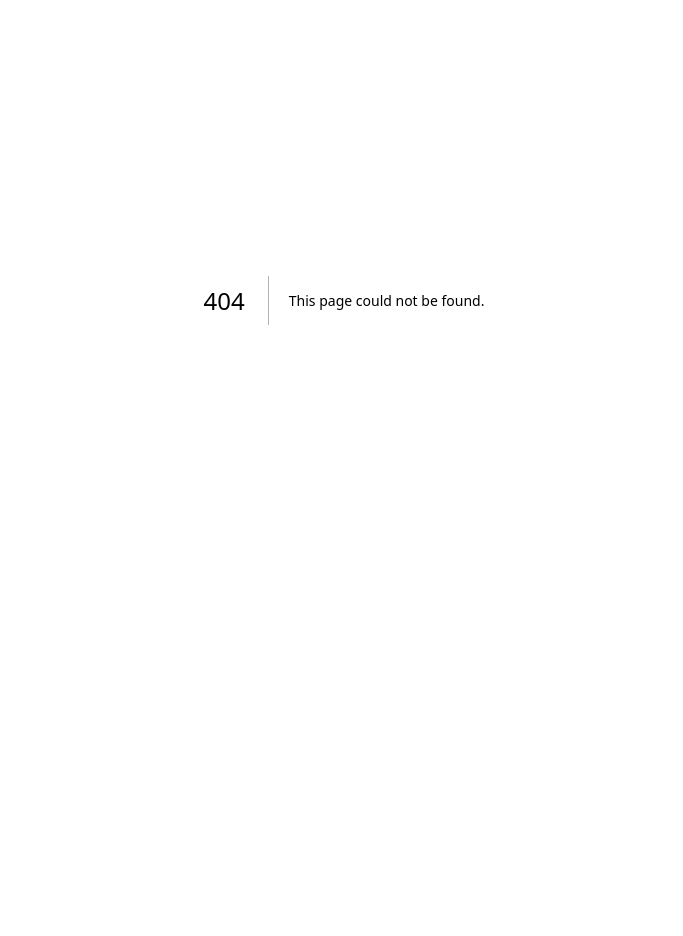
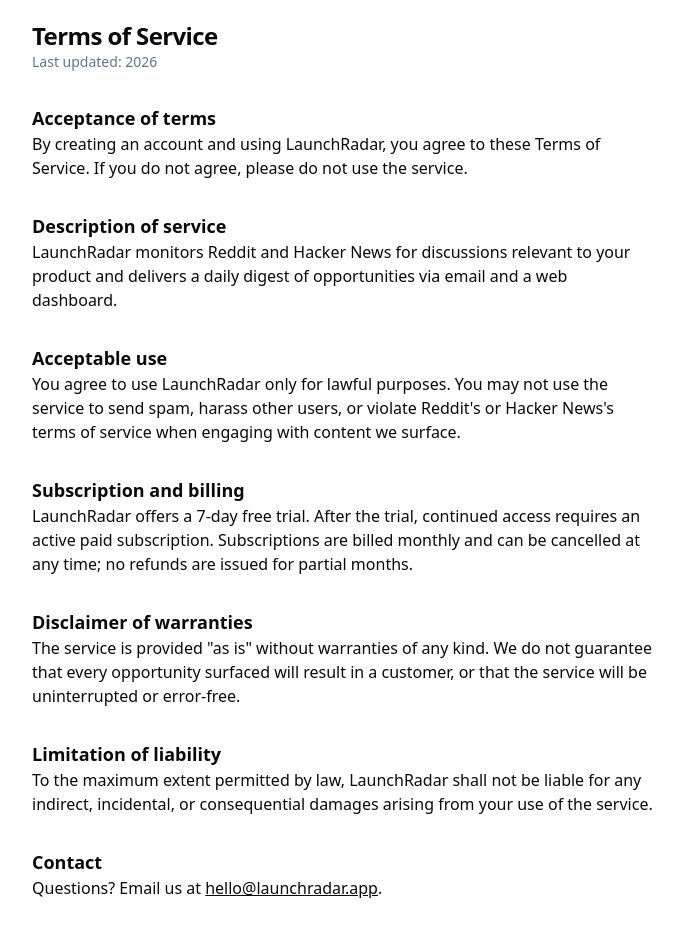
Before and after one commit to dongzhang84/launchradar, a Next.js app: page /terms in a window 1280 px wide. Before the commit this address had no page. Shown: the part 100-1036 px from the top of the page, without its empty margins (296-979 px from the left). Before the commit the page ends 800 px from the top, so only its background shows below. Built offline with nearby package versions, Linux system fonts and the light colour scheme.

Commit message:
feat: meta tags, 404 page, privacy/terms pages

```diff
--- a/app/layout.tsx
+++ b/app/layout.tsx
@@ -13,9 +13,15 @@ const geistMono = Geist_Mono({
 });
 
 export const metadata: Metadata = {
-  title: "LaunchRadar — Find customers on Reddit & HN",
+  title: "LaunchRadar — Find your first customers on Reddit & HN",
   description:
-    "LaunchRadar monitors Reddit and Hacker News and sends you 3–5 high-intent leads daily with AI-suggested replies.",
+    "Stop scrolling Reddit for hours. Get a daily digest of 3-5 discussions where people need your product.",
+  openGraph: {
+    title: "LaunchRadar — Find your first customers on Reddit & HN",
+    description:
+      "Stop scrolling Reddit for hours. Get a daily digest of 3-5 discussions where people need your product.",
+    type: "website",
+  },
 };
 
 export default function RootLayout({
--- /dev/null
+++ b/app/not-found.tsx
@@ -0,0 +1,19 @@
+import Link from 'next/link'
+
+export default function NotFound() {
+  return (
+    <div className="flex min-h-screen flex-col items-center justify-center gap-4 text-center px-4">
+      <p className="text-5xl font-semibold text-gray-200">404</p>
+      <h1 className="text-xl font-semibold tracking-tight">Page not found</h1>
+      <p className="text-sm text-muted-foreground">
+        The page you were looking for does not exist.
+      </p>
+      <Link
+        href="/dashboard"
+        className="mt-2 text-sm font-medium underline underline-offset-4 hover:text-muted-foreground transition-colors"
+      >
+        Back to Dashboard
+      </Link>
+    </div>
+  )
+}
--- /dev/null
+++ b/app/privacy/page.tsx
@@ -0,0 +1,49 @@
+import Link from 'next/link'
+
+export default function PrivacyPage() {
+  return (
+    <div className="mx-auto max-w-2xl px-6 py-16 prose prose-gray">
+      <Link href="/" className="text-sm text-gray-500 hover:text-gray-900 no-underline">
+        ← LaunchRadar
+      </Link>
+
+      <h1 className="mt-8 text-2xl font-semibold tracking-tight">Privacy Policy</h1>
+      <p className="text-sm text-gray-500">Last updated: {new Date().getFullYear()}</p>
+
+      <h2 className="text-lg font-semibold mt-8">Information we collect</h2>
+      <p>
+        We collect your email address when you register. We also store your product
+        description, target customer, keywords, and subreddits that you provide
+        during onboarding to power the monitoring service.
+      </p>
+
+      <h2 className="text-lg font-semibold mt-8">How we use your information</h2>
+      <p>
+        Your product description and keywords are used solely to search Reddit and
+        Hacker News for relevant discussions and to score those discussions for
+        relevance using AI. We do not sell your data to third parties.
+      </p>
+
+      <h2 className="text-lg font-semibold mt-8">Third-party services</h2>
+      <p>
+        We use Supabase for authentication and database storage, OpenAI to generate
+        relevance scores and reply suggestions, and Resend to deliver email digests.
+      </p>
+
+      <h2 className="text-lg font-semibold mt-8">Data retention</h2>
+      <p>
+        You can delete your account at any time by contacting us. All associated
+        data will be permanently removed within 30 days.
+      </p>
+
+      <h2 className="text-lg font-semibold mt-8">Contact</h2>
+      <p>
+        Questions? Email us at{' '}
+        <a href="mailto:hello@launchradar.app" className="underline">
+          hello@launchradar.app
+        </a>
+        .
+      </p>
+    </div>
+  )
+}
--- /dev/null
+++ b/app/terms/page.tsx
@@ -0,0 +1,64 @@
+import Link from 'next/link'
+
+export default function TermsPage() {
+  return (
+    <div className="mx-auto max-w-2xl px-6 py-16 prose prose-gray">
+      <Link href="/" className="text-sm text-gray-500 hover:text-gray-900 no-underline">
+        ← LaunchRadar
+      </Link>
+
+      <h1 className="mt-8 text-2xl font-semibold tracking-tight">Terms of Service</h1>
+      <p className="text-sm text-gray-500">Last updated: {new Date().getFullYear()}</p>
+
+      <h2 className="text-lg font-semibold mt-8">Acceptance of terms</h2>
+      <p>
+        By creating an account and using LaunchRadar, you agree to these Terms of
+        Service. If you do not agree, please do not use the service.
+      </p>
+
+      <h2 className="text-lg font-semibold mt-8">Description of service</h2>
+      <p>
+        LaunchRadar monitors Reddit and Hacker News for discussions relevant to your
+        product and delivers a daily digest of opportunities via email and a web
+        dashboard.
+      </p>
+
+      <h2 className="text-lg font-semibold mt-8">Acceptable use</h2>
+      <p>
+        You agree to use LaunchRadar only for lawful purposes. You may not use the
+        service to send spam, harass other users, or violate Reddit's or Hacker
+        News's terms of service when engaging with content we surface.
+      </p>
+
+      <h2 className="text-lg font-semibold mt-8">Subscription and billing</h2>
+      <p>
+        LaunchRadar offers a 7-day free trial. After the trial, continued access
+        requires an active paid subscription. Subscriptions are billed monthly and
+        can be cancelled at any time; no refunds are issued for partial months.
+      </p>
+
+      <h2 className="text-lg font-semibold mt-8">Disclaimer of warranties</h2>
+      <p>
+        The service is provided "as is" without warranties of any kind. We do not
+        guarantee that every opportunity surfaced will result in a customer, or that
+        the service will be uninterrupted or error-free.
+      </p>
+
+      <h2 className="text-lg font-semibold mt-8">Limitation of liability</h2>
+      <p>
+        To the maximum extent permitted by law, LaunchRadar shall not be liable for
+        any indirect, incidental, or consequential damages arising from your use of
+        the service.
+      </p>
+
+      <h2 className="text-lg font-semibold mt-8">Contact</h2>
+      <p>
+        Questions? Email us at{' '}
+        <a href="mailto:hello@launchradar.app" className="underline">
+          hello@launchradar.app
+        </a>
+        .
+      </p>
+    </div>
+  )
+}
```
